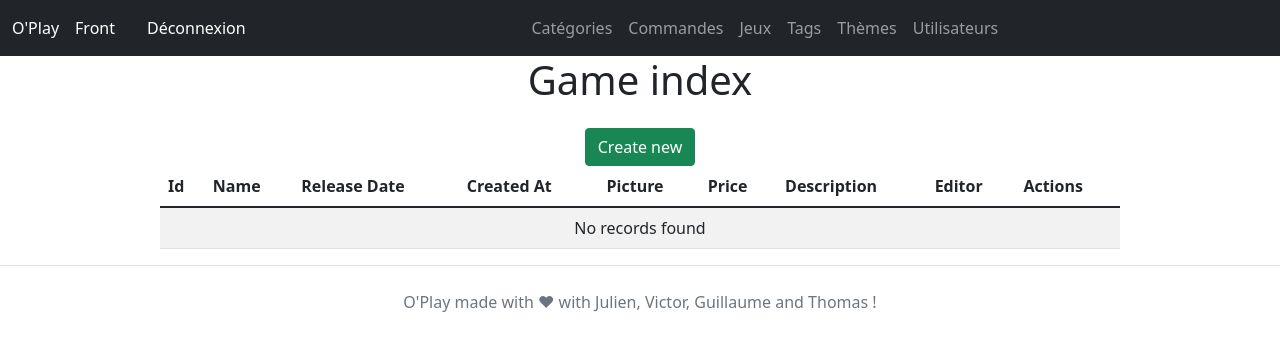
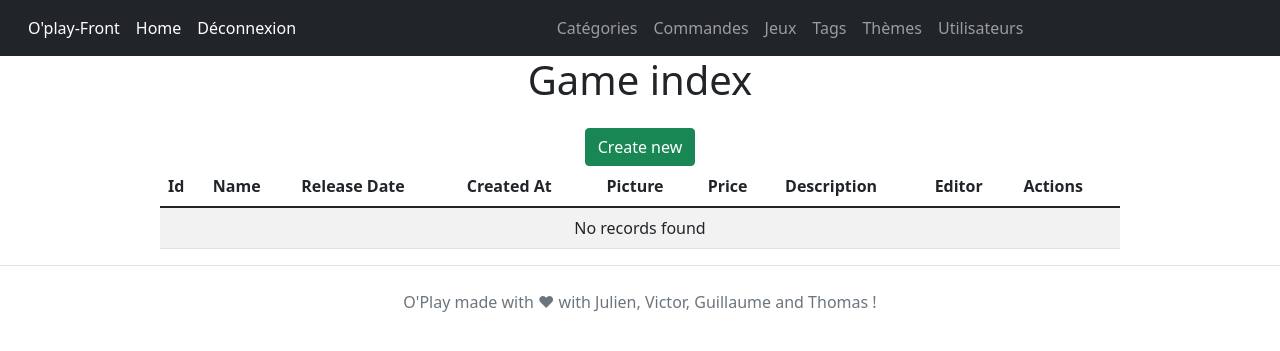
Before and after one commit to guillaumecharnier/Oplay, a Symfony app: template templates/backoffice/game/index.html.twig in a window 1280 px wide. Shown: the top 351 px of the page. Run offline with Twig, Linux system fonts and the light colour scheme; the template is opened without the code that fills it, so the values that code supplies are empty; some libraries are stand-ins or nearby versions.

Commit message:
fix in backoffice navbar

```diff
--- a/templates/_partials/nav-back.html.twig
+++ b/templates/_partials/nav-back.html.twig
@@ -1,22 +1,22 @@
 <!-- Nav -->
 <nav class="navbar navbar-expand-lg navbar-dark bg-dark">
     <div class="container-fluid">
-        {% if app.request.attributes.get('_route') != 'app_main_home' and app.request.attributes.get('_route') != 'app_login' %}
-            <a href="{{ path('app_main_home') }}" class="d-flex align-items-center mb-2 mb-lg-0 text-white text-decoration-none header-logo">
-                <span class="header-logo__title">O'Play</span>
-            </a>
-        {% endif %}
-
-        <a class="nav-link active text-white" href="http://localhost:5173/">Front</a>
+        <a class="nav-link active text-white" href="http://localhost:5173/">O'play-Front</a>
         <button class="navbar-toggler" type="button" data-bs-toggle="collapse" data-bs-target="#navbarSupportedContent">
             <span class="navbar-toggler-icon"></span>
         </button>
+
+        {% if app.request.attributes.get('_route') != 'app_main_home' and app.request.attributes.get('_route') != 'app_login' %}
+            <a href="{{ path('app_main_home') }}" class="d-flex align-items-center mb-2 mb-lg-0 text-white text-decoration-none header-logo">
+                <span class="header-logo__title">Home</span>
+            </a>
+        {% endif %}
         <form action="{{ path('app_logout') }}" method="post" style="display: none;" id="logout-form">
             <input type="hidden" name="_csrf_token" value="{{ csrf_token('logout') }}">
         </form>
-
+        {% if app.request.attributes.get('_route') != 'app_login' %}
         <a class="nav-link active text-white" href="#" onclick="event.preventDefault(); document.getElementById('logout-form').submit();">Déconnexion</a>
-
+        {% endif %}
         <div class="collapse navbar-collapse justify-content-center" id="navbarSupportedContent">
             {% if app.request.attributes.get('_route') != 'app_main_home' and app.request.attributes.get('_route') != 'app_login' %}
                 <ul class="navbar-nav mb-2 mb-lg-0">
```
